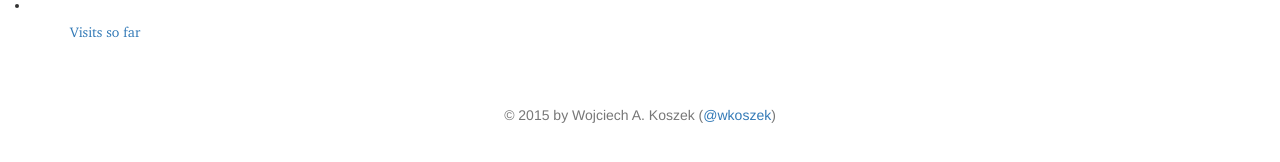
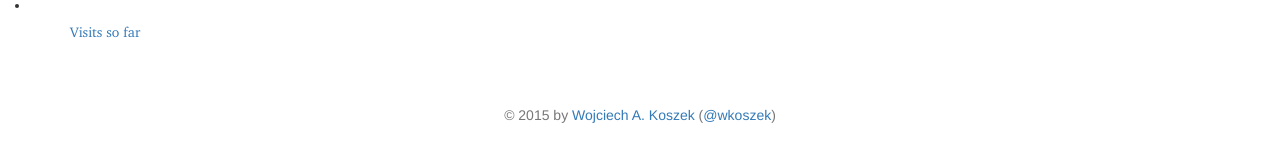
Before and after one commit to wkoszek/barelyusable, a Jekyll site: the page built from index.html, in a window 1280 px wide. Shown: the part 532-694 px from the top of the page. Built offline with Jekyll 4.4.1, drawn with Linux system fonts in a browser that asks for light colours; nearby versions of some CDN libraries; comment, search, counter and statistics services are not loaded; part of the change alters nothing that is shown.

Commit message:
Bring a link to my website.

```diff
--- a/_includes/footer.html
+++ b/_includes/footer.html
@@ -4,7 +4,7 @@
 			<center>
 
 			<p class="text-muted">
-				&copy; 2015 by Wojciech A. Koszek
+				&copy; 2015 by <a href="http://www.koszek.com">Wojciech A. Koszek</a>
 				(<a href="https://twitter.com/wkoszek">@wkoszek</a>)
 			</p>
 
```
